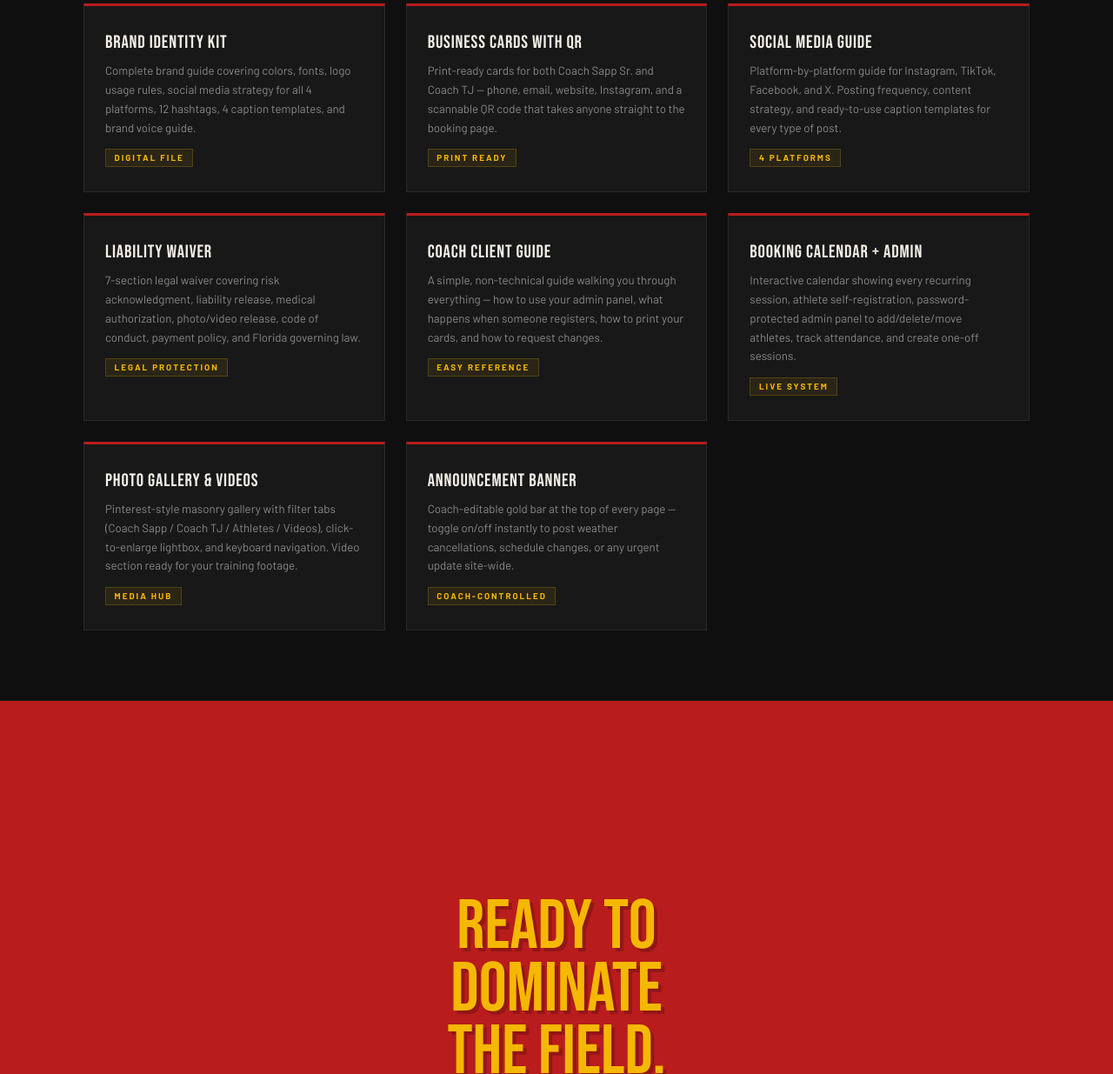
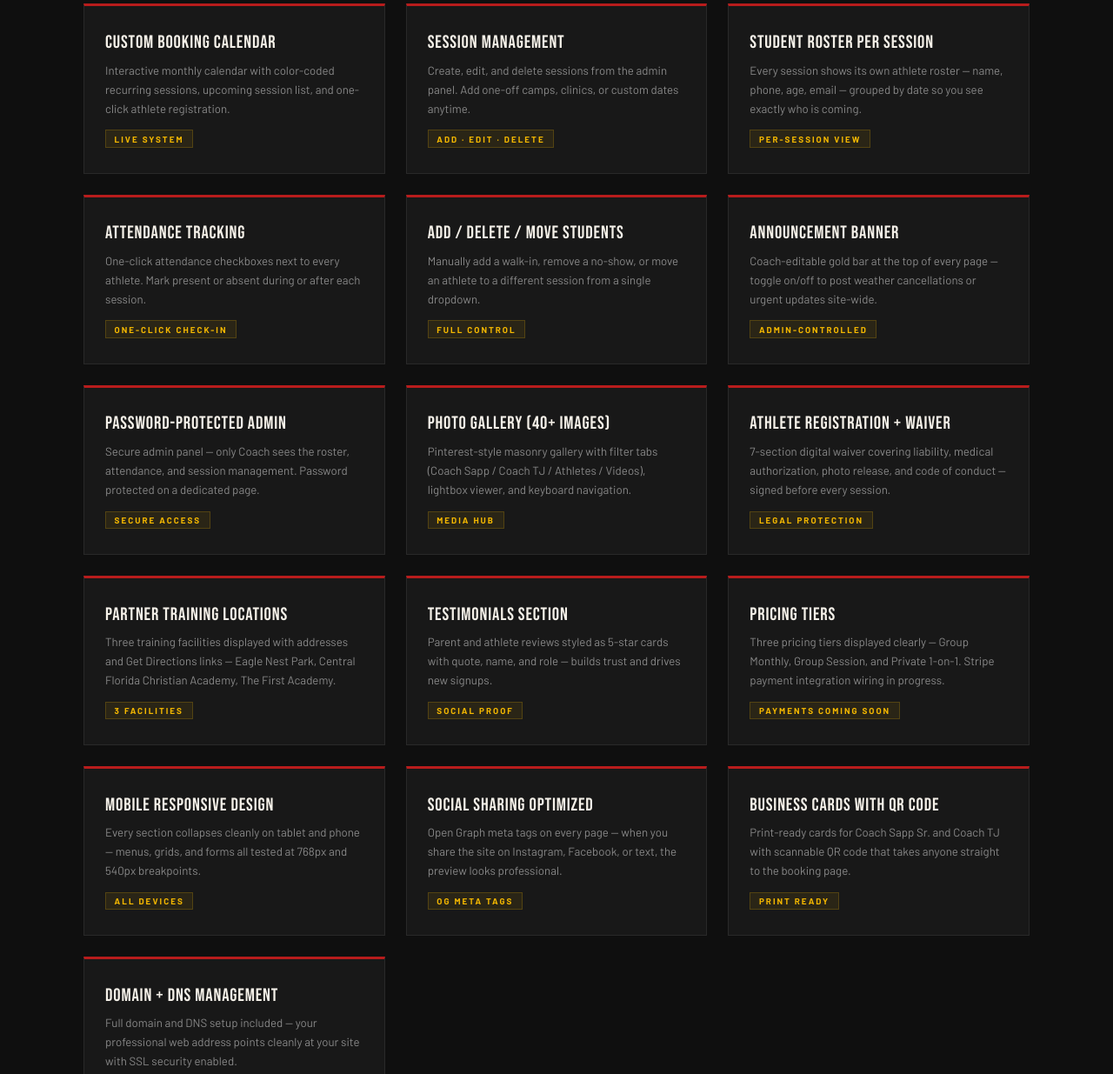
Before and after one commit to miarockrodriguez-art/phoenix-sapp-project, a plain HTML site: page presentation.html in a window 1280 px wide. Shown: the part 4388-5623 px from the top of the page at 87% size. Drawn offline with nearby package versions, Linux system fonts and the light colour scheme; a web font is replaced by a local one.

Commit message:
Expand More Than Just A Website to 16 feature cards, remove remaining Cloudflare refs (email script + cf-email obfuscation)
Co-Authored-By: Claude Opus 4.6 (1M context) <noreply@anthropic.com>

```diff
--- a/presentation.html
+++ b/presentation.html
@@ -259,44 +259,84 @@ body{background:var(--bg);color:var(--wht);font-family:"Barlow",sans-serif;}
   <div class="slide-title">MORE THAN JUST A <span>WEBSITE</span></div>
   <div class="feat-grid">
     <div class="feat-card">
-      <div class="feat-name">Brand Identity Kit</div>
-      <div class="feat-desc">Complete brand guide covering colors, fonts, logo usage rules, social media strategy for all 4 platforms, 12 hashtags, 4 caption templates, and brand voice guide.</div>
-      <div class="feat-tag">Digital File</div>
+      <div class="feat-name">Custom Booking Calendar</div>
+      <div class="feat-desc">Interactive monthly calendar with color-coded recurring sessions, upcoming session list, and one-click athlete registration.</div>
+      <div class="feat-tag">Live System</div>
     </div>
     <div class="feat-card">
-      <div class="feat-name">Business Cards with QR</div>
-      <div class="feat-desc">Print-ready cards for both Coach Sapp Sr. and Coach TJ — phone, email, website, Instagram, and a scannable QR code that takes anyone straight to the booking page.</div>
+      <div class="feat-name">Session Management</div>
+      <div class="feat-desc">Create, edit, and delete sessions from the admin panel. Add one-off camps, clinics, or custom dates anytime.</div>
+      <div class="feat-tag">Add &middot; Edit &middot; Delete</div>
+    </div>
+    <div class="feat-card">
+      <div class="feat-name">Student Roster Per Session</div>
+      <div class="feat-desc">Every session shows its own athlete roster — name, phone, age, email — grouped by date so you see exactly who is coming.</div>
+      <div class="feat-tag">Per-Session View</div>
+    </div>
+    <div class="feat-card">
+      <div class="feat-name">Attendance Tracking</div>
+      <div class="feat-desc">One-click attendance checkboxes next to every athlete. Mark present or absent during or after each session.</div>
+      <div class="feat-tag">One-Click Check-In</div>
+    </div>
+    <div class="feat-card">
+      <div class="feat-name">Add / Delete / Move Students</div>
+      <div class="feat-desc">Manually add a walk-in, remove a no-show, or move an athlete to a different session from a single dropdown.</div>
+      <div class="feat-tag">Full Control</div>
+    </div>
+    <div class="feat-card">
+      <div class="feat-name">Announcement Banner</div>
+      <div class="feat-desc">Coach-editable gold bar at the top of every page — toggle on/off to post weather cancellations or urgent updates site-wide.</div>
+      <div class="feat-tag">Admin-Controlled</div>
+    </div>
+    <div class="feat-card">
+      <div class="feat-name">Password-Protected Admin</div>
+      <div class="feat-desc">Secure admin panel — only Coach sees the roster, attendance, and session management. Password protected on a dedicated page.</div>
+      <div class="feat-tag">Secure Access</div>
+    </div>
+    <div class="feat-card">
+      <div class="feat-name">Photo Gallery (40+ Images)</div>
+      <div class="feat-desc">Pinterest-style masonry gallery with filter tabs (Coach Sapp / Coach TJ / Athletes / Videos), lightbox viewer, and keyboard navigation.</div>
+      <div class="feat-tag">Media Hub</div>
+    </div>
+    <div class="feat-card">
+      <div class="feat-name">Athlete Registration + Waiver</div>
+      <div class="feat-desc">7-section digital waiver covering liability, medical authorization, photo release, and code of conduct — signed before every session.</div>
+      <div class="feat-tag">Legal Protection</div>
+    </div>
+    <div class="feat-card">
+      <div class="feat-name">Partner Training Locations</div>
+      <div class="feat-desc">Three training facilities displayed with addresses and Get Directions links — Eagle Nest Park, Central Florida Christian Academy, The First Academy.</div>
+      <div class="feat-tag">3 Facilities</div>
+    </div>
+    <div class="feat-card">
+      <div class="feat-name">Testimonials Section</div>
+      <div class="feat-desc">Parent and athlete reviews styled as 5-star cards with quote, name, and role — builds trust and drives new signups.</div>
+      <div class="feat-tag">Social Proof</div>
+    </div>
+    <div class="feat-card">
+      <div class="feat-name">Pricing Tiers</div>
+      <div class="feat-desc">Three pricing tiers displayed clearly — Group Monthly, Group Session, and Private 1-on-1. Stripe payment integration wiring in progress.</div>
+      <div class="feat-tag">Payments Coming Soon</div>
+    </div>
+    <div class="feat-card">
+      <div class="feat-name">Mobile Responsive Design</div>
+      <div class="feat-desc">Every section collapses cleanly on tablet and phone — menus, grids, and forms all tested at 768px and 540px breakpoints.</div>
+      <div class="feat-tag">All Devices</div>
+    </div>
+    <div class="feat-card">
+      <div class="feat-name">Social Sharing Optimized</div>
+      <div class="feat-desc">Open Graph meta tags on every page — when you share the site on Instagram, Facebook, or text, the preview looks professional.</div>
+      <div class="feat-tag">OG Meta Tags</div>
+    </div>
+    <div class="feat-card">
+      <div class="feat-name">Business Cards with QR Code</div>
+      <div class="feat-desc">Print-ready cards for Coach Sapp Sr. and Coach TJ with scannable QR code that takes anyone straight to the booking page.</div>
       <div class="feat-tag">Print Ready</div>
     </div>
     <div class="feat-card">
-      <div class="feat-name">Social Media Guide</div>
-      <div class="feat-desc">Platform-by-platform guide for Instagram, TikTok, Facebook, and X. Posting frequency, content strategy, and ready-to-use caption templates for every type of post.</div>
-      <div class="feat-tag">4 Platforms</div>
-    </div>
-    <div class="feat-card">
-      <div class="feat-name">Liability Waiver</div>
-      <div class="feat-desc">7-section legal waiver covering risk acknowledgment, liability release, medical authorization, photo/video release, code of conduct, payment policy, and Florida governing law.</div>
-      <div class="feat-tag">Legal Protection</div>
-    </div>
-    <div class="feat-card">
-      <div class="feat-name">Coach Client Guide</div>
-      <div class="feat-desc">A simple, non-technical guide walking you through everything &mdash; how to use your admin panel, what happens when someone registers, how to print your cards, and how to request changes.</div>
-      <div class="feat-tag">Easy Reference</div>
-    </div>
-    <div class="feat-card">
-      <div class="feat-name">Booking Calendar + Admin</div>
-      <div class="feat-desc">Interactive calendar showing every recurring session, athlete self-registration, password-protected admin panel to add/delete/move athletes, track attendance, and create one-off sessions.</div>
-      <div class="feat-tag">Live System</div>
-    </div>
-    <div class="feat-card">
-      <div class="feat-name">Photo Gallery &amp; Videos</div>
-      <div class="feat-desc">Pinterest-style masonry gallery with filter tabs (Coach Sapp / Coach TJ / Athletes / Videos), click-to-enlarge lightbox, and keyboard navigation. Video section ready for your training footage.</div>
-      <div class="feat-tag">Media Hub</div>
-    </div>
-    <div class="feat-card">
-      <div class="feat-name">Announcement Banner</div>
-      <div class="feat-desc">Coach-editable gold bar at the top of every page &mdash; toggle on/off instantly to post weather cancellations, schedule changes, or any urgent update site-wide.</div>
-      <div class="feat-tag">Coach-Controlled</div>
+      <div class="feat-name">Domain + DNS Management</div>
+      <div class="feat-desc">Full domain and DNS setup included — your professional web address points cleanly at your site with SSL security enabled.</div>
+      <div class="feat-tag">Included</div>
     </div>
   </div>
 </section>
@@ -307,13 +347,13 @@ body{background:var(--bg);color:var(--wht);font-family:"Barlow",sans-serif;}
   <div class="close-sub">Coach Sapp — your digital brand is built, your tools are ready, and your academy is open for business. The grind is undefeated.</div>
   <div class="close-contact">
     Questions or changes? Contact us anytime.<br>
-    <a href="/cdn-cgi/l/email-protection#462e232a2a2906322e23362e2923282f3e242a332336342f28326825292b"><span class="__cf_email__" data-cfemail="e38b868f8f8ca3978b86938b8c868d8a9b818f968693918a8d97cd808c8e">[email&#160;protected]</span></a>
+    <a href="https://sappolineacademy.com/booking.html">Visit the booking page</a>
     &nbsp;·&nbsp;
     The Phoenix Blueprint
   </div>
 </section>
 
-<script data-cfasync="false" src="/cdn-cgi/scripts/5c5dd728/cloudflare-static/email-decode.min.js"></script><script>
+<script>
 // Nav dots
 const slides = document.querySelectorAll('[data-slide]');
 const dotsContainer = document.getElementById('navDots');
```
